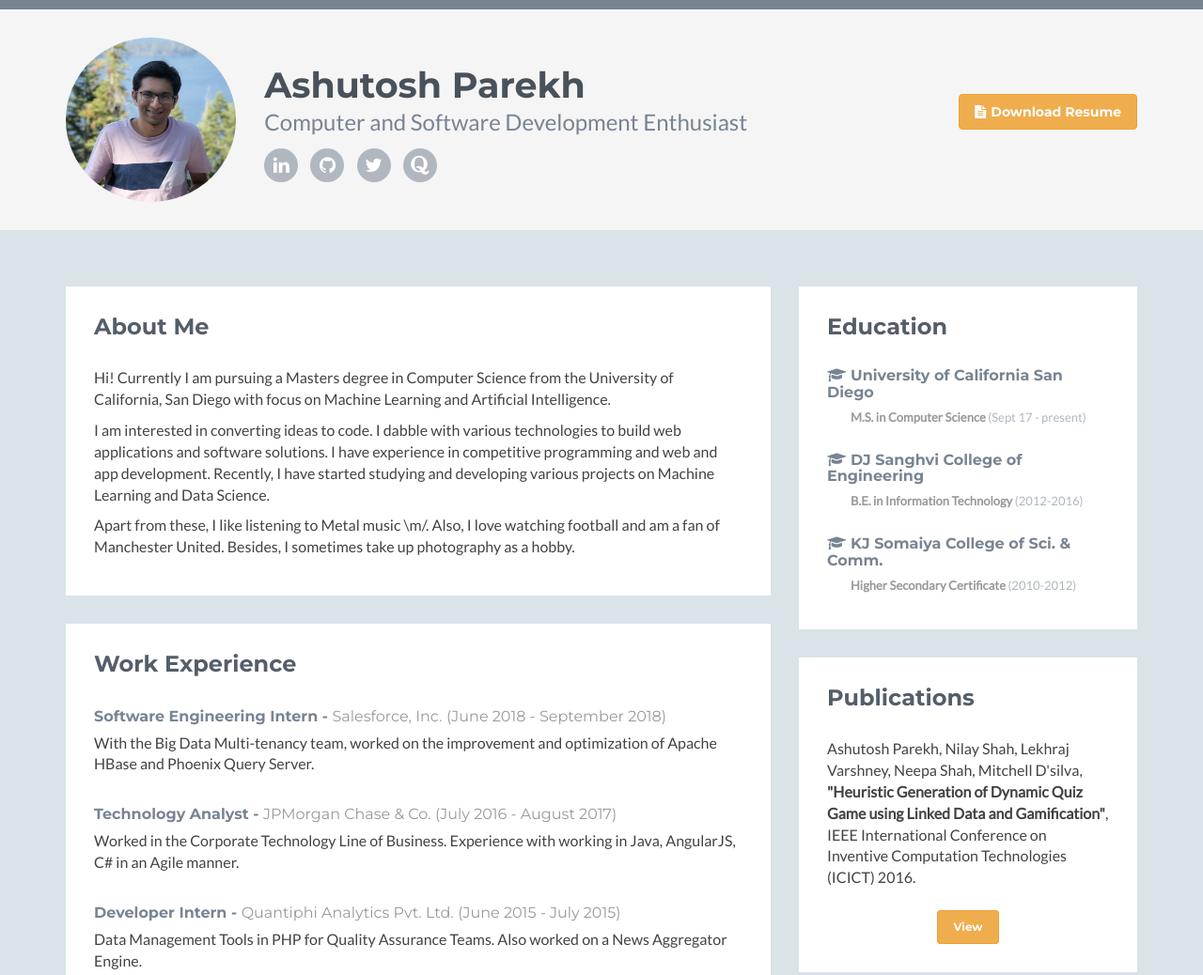
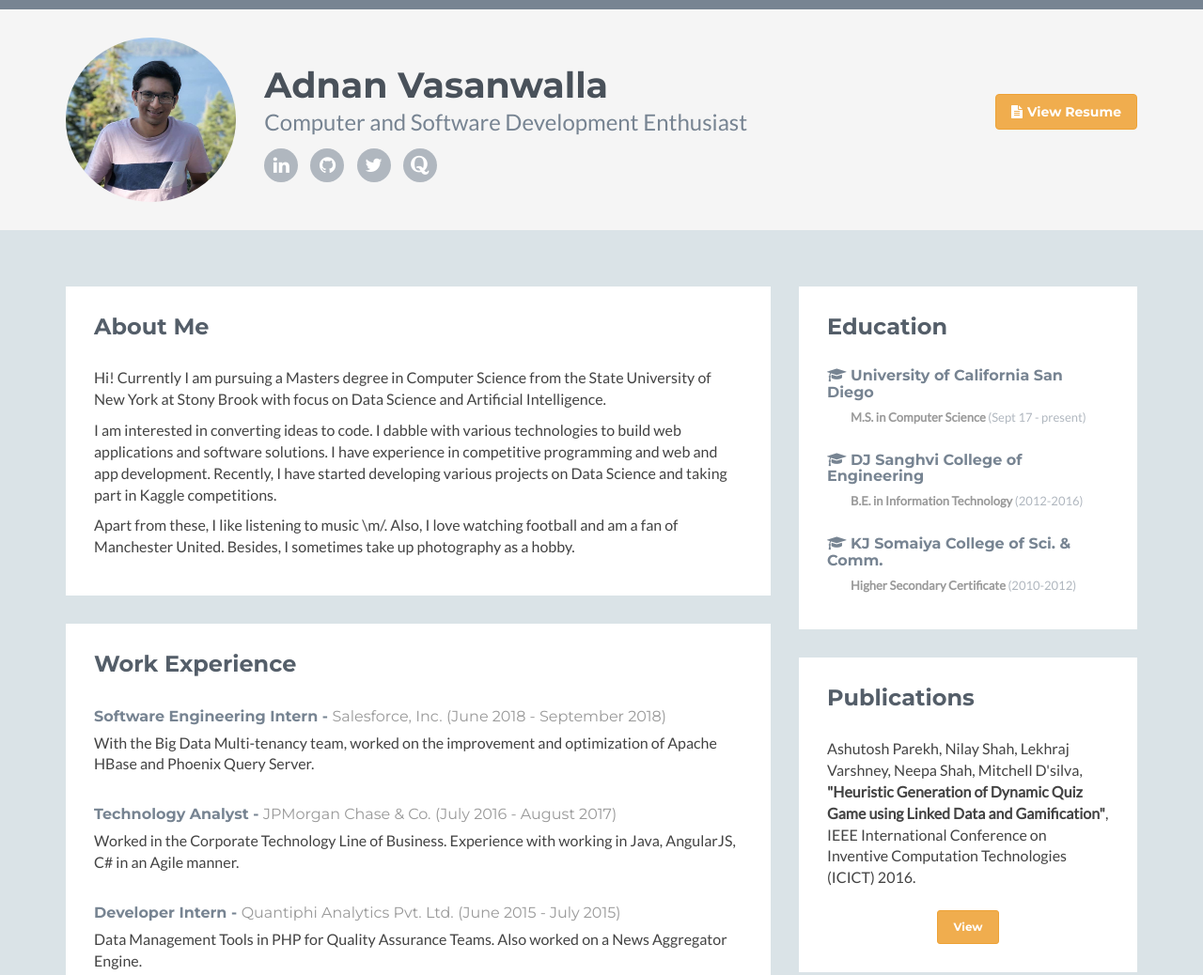
Before and after one commit to adnan-vasanwalla/adnan-vasanwalla.github.io, a plain HTML site: page index.html in a window 1280 px wide. Shown: the top 1038 px of the page at 94% size. Drawn offline with Linux system fonts and the light colour scheme; a script that the page names is missing; some icons are missing.

Commit message:
Header completed

```diff
--- a/index.html
+++ b/index.html
@@ -330,21 +330,21 @@
   	<!-- ******HEADER****** -->
   	<header class="header">
   		<div class="container">
-  			<img class="profile-image img-circle img-responsive pull-left" src="assets/images/me.jpg" alt="Ashutosh Parekh" style="height:175px;width=175px" />
+  			<img class="profile-image img-circle img-responsive pull-left" src="assets/images/me.jpg" alt="Adnan Vasanwalla" style="height:175px;width=175px" />
   			<div class="profile-content pull-left">
-  				<h1 class="name">Ashutosh Parekh</h1>
+  				<h1 class="name">Adnan Vasanwalla</h1>
   				<h2 class="desc">Computer and Software Development Enthusiast</h2>
 
   				<ul class="social list-inline">
 
-  					<li><a href="http://www.linkedin.com/in/ashuparekh"><i class="fa fa-linkedin"></i></a></li>
-  					<li><a href="http://www.github.com/ashuparekh"><i class="fa fa-github"></i></a></li>
-  					<li><a href="https://twitter.com/ashutosh_parekh"><i class="fa fa-twitter"></i></a></li>
-  					<li><a href="https://www.quora.com/profile/Ashutosh-Parekh-1"><i class="fa fa-quora"></i></a></li>
+  					<li><a href="https://www.linkedin.com/in/adnan-vasanwalla"><i class="fa fa-linkedin"></i></a></li>
+  					<li><a href="http://www.github.com/adnan-vasanwalla"><i class="fa fa-github"></i></a></li>
+  					<li><a href="https://twitter.com/adnan26395"><i class="fa fa-twitter"></i></a></li>
+  					<li><a href="https://www.quora.com/profile/Adnan-Vasanwala"><i class="fa fa-quora"></i></a></li>
 
   				</ul>
   			</div><!--//profile-->
-  			<a class="btn btn-warning pull-right" href="assets/Resume - Ashutosh Parekh.pdf" target="_blank"><i class="fa fa-file-text"></i>Download Resume</a>
+  			<a class="btn btn-warning pull-right" href="https://drive.google.com/open?id=1kgoMtxYGZSvCNyS1_dtcWA-owH2FuJzg" target="_blank"><i class="fa fa-file-text"></i>View Resume</a>
   		</div><!--//container-->
   	</header><!--//header-->
 
@@ -356,9 +356,9 @@
   					<div class="section-inner">
   						<h2 class="heading">About Me</h2>
   						<div class="content">
-  							<p>Hi! Currently I am pursuing a Masters degree in Computer Science from the University of California, San Diego with focus on Machine Learning and Artificial Intelligence.
-  							</p><p>I am interested in converting ideas to code. I dabble with various technologies to build web applications and software solutions. I have experience in competitive programming and web and app development. Recently, I have started studying and developing various projects on Machine Learning and Data Science.</p>
-  							<p>Apart from these, I like listening to Metal music \m/. Also, I love watching football and am a fan of Manchester United. Besides, I sometimes take up photography as a hobby.</p>
+  							<p>Hi! Currently I am pursuing a Masters degree in Computer Science from the State University of New York at Stony Brook with focus on Data Science and Artificial Intelligence.
+  							</p><p>I am interested in converting ideas to code. I dabble with various technologies to build web applications and software solutions. I have experience in competitive programming and web and app development. Recently, I have started developing various projects on Data Science and taking part in Kaggle competitions.</p>
+  							<p>Apart from these, I like listening to music \m/. Also, I love watching football and am a fan of Manchester United. Besides, I sometimes take up photography as a hobby.</p>
 
   						</div><!--//content-->
   					</div><!--//section-inner-->
```
